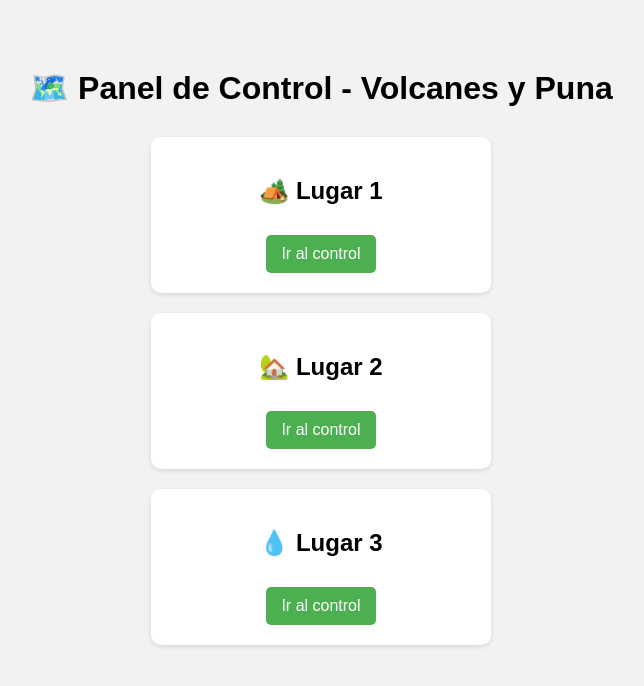
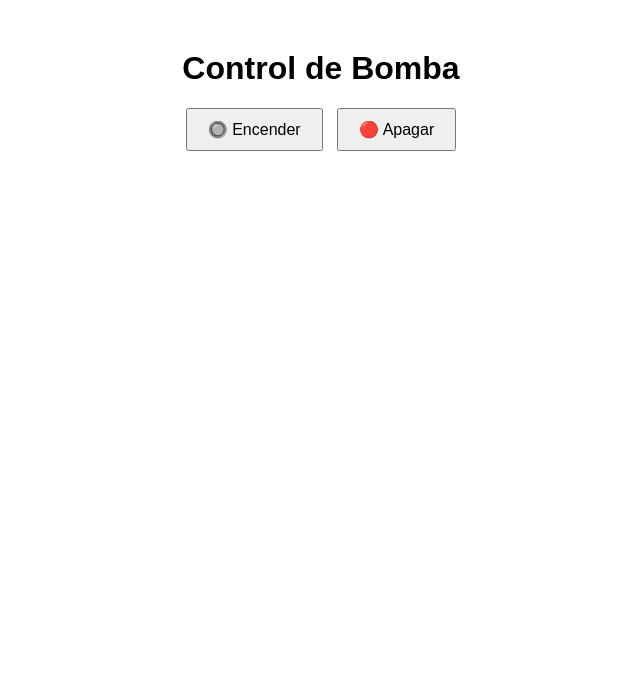
Before and after one commit to AguaAncasti/PanelControl, a plain HTML site: page index.html in a window 1280 px wide. Shown: the whole page, without its empty margins (319-963 px from the left). Drawn offline with Linux system fonts and the light colour scheme.

Commit message:
Update index.html

```diff
--- a/index.html
+++ b/index.html
@@ -1,56 +1,64 @@
 <!DOCTYPE html>
 <html lang="es">
 <head>
-  <meta charset="UTF-8">
-  <title>Panel de Control - Volcanes y Puna</title>
-  <style>
-    body {
-      font-family: sans-serif;
-      background-color: #f2f2f2;
-      padding: 40px;
-      text-align: center;
+  <meta charset="UTF-8" />
+  <title>Control de Bomba</title>
+  <script>
+    const clientId = "ypsaxkhx4tsxvcuupktx";
+    const clientSecret = "0f816ecd3f7246c19af0d9374f6102c0";
+    const deviceId = "eb3e4b3ddc51c3fb613c3p";
+
+    async function obtenerToken() {
+      const url = "https://openapi.tuyaeu.com/v1.0/token?grant_type=1";
+      const now = Date.now();
+      const message = clientId + now.toString();
+      const sign = await firmarHMAC(message, clientSecret);
+
+      const response = await fetch(url, {
+        method: "GET",
+        headers: {
+          "client_id": clientId,
+          "sign": sign,
+          "t": now.toString(),
+          "sign_method": "HMAC-SHA256"
+        }
+      });
+
+      const data = await response.json();
+      return data.result.access_token;
     }
-    h1 {
-      margin-bottom: 30px;
+
+    async function firmarHMAC(message, key) {
+      const encoder = new TextEncoder();
+      const keyData = encoder.encode(key);
+      const cryptoKey = await crypto.subtle.importKey("raw", keyData, { name: "HMAC", hash: "SHA-256" }, false, ["sign"]);
+      const sig = await crypto.subtle.sign("HMAC", cryptoKey, encoder.encode(message));
+      return Array.from(new Uint8Array(sig)).map(b => b.toString(16).padStart(2, '0')).join('');
     }
-    .lugar {
-      background-color: white;
-      margin: 20px auto;
-      padding: 20px;
-      width: 300px;
-      border-radius: 10px;
-      box-shadow: 0 2px 5px rgba(0,0,0,0.1);
+
+    async function enviarComando(accion) {
+      const token = await obtenerToken();
+      const comandos = {
+        "encender": [{ code: "switch_1", value: true }],
+        "apagar": [{ code: "switch_1", value: false }]
+      };
+
+      await fetch(`https://openapi.tuyaeu.com/v1.0/devices/${deviceId}/commands`, {
+        method: "POST",
+        headers: {
+          "Content-Type": "application/json",
+          "client_id": clientId,
+          "access_token": token,
+          "sign_method": "HMAC-SHA256"
+        },
+        body: JSON.stringify({ commands: comandos[accion] })
+      });
     }
-    a {
-      display: inline-block;
-      margin-top: 10px;
-      padding: 10px 15px;
-      background-color: #4caf50;
-      color: white;
-      text-decoration: none;
-      border-radius: 5px;
-    }
-    a:hover {
-      background-color: #45a049;
-    }
-  </style>
+  </script>
 </head>
-<body>
-  <h1>🗺️ Panel de Control - Volcanes y Puna</h1>
-
-  <div class="lugar">
-    <h2>🏕️ Lugar 1</h2>
-    <a href="lugar1.html">Ir al control</a>
-  </div>
-
-  <div class="lugar">
-    <h2>🏡 Lugar 2</h2>
-    <a href="lugar2.html">Ir al control</a>
-  </div>
-
-  <div class="lugar">
-    <h2>💧 Lugar 3</h2>
-    <a href="lugar3.html">Ir al control</a>
-  </div>
+<body style="font-family: sans-serif; text-align: center; margin-top: 50px;">
+  <h1>Control de Bomba</h1>
+  <button onclick="enviarComando('encender')" style="padding: 10px 20px; font-size: 16px;">🔘 Encender</button>
+  <button onclick="enviarComando('apagar')" style="padding: 10px 20px; font-size: 16px; margin-left: 10px;">🔴 Apagar</button>
 </body>
 </html>
```
